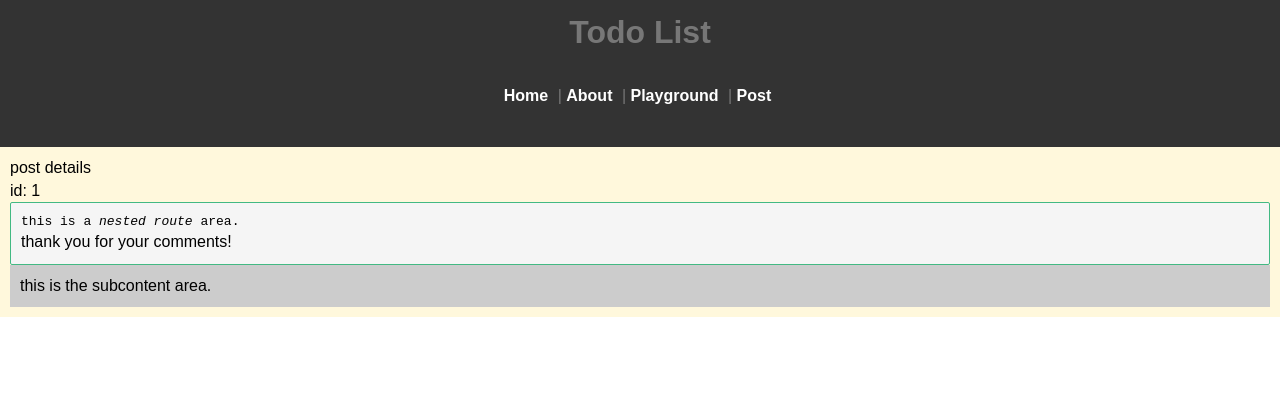
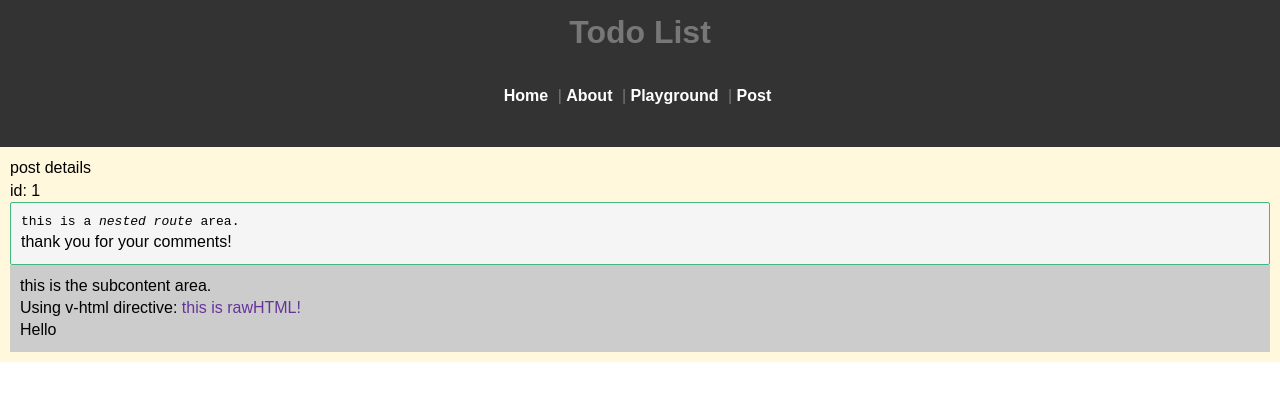
Before and after one commit to RyotaBannai/vue, a Vue app in the folder vue-app/: page /post/1/comment in a window 1280 px wide. Shown: the top 400 px of the page. Built offline with nearby package versions, Linux system fonts and the light colour scheme.

Commit message:
learning vue basics

```diff
--- a/vue-app/src/components/layout/CustomField.vue
+++ b/vue-app/src/components/layout/CustomField.vue
@@ -6,7 +6,8 @@
 
 <script>
     export default {
-        name: "CustomField"
+        name: "CustomField",
+
     }
 </script>
 
--- a/vue-app/src/views/SubContent.vue
+++ b/vue-app/src/views/SubContent.vue
@@ -1,12 +1,37 @@
 <template>
     <div id="sub-content">
         this is the subcontent area.
+        <p>Using v-html directive: <span v-html="rawHtml"></span></p>
+        {{_call}}
     </div>
 </template>
 
 <script>
     export default {
-        name: "SubContent"
+        name: "SubContent",
+        data() {
+            return {
+                rawHtml: '<span style="color:rebeccapurple">this is rawHTML!</span>',
+                message: 'Hello'
+            }
+        },
+        computed: {
+            // 算出 getter 関数
+            reversedMessage: function () {
+                // `this` は vm インスタンスを指します
+                return this.message.split('').reverse().join('')
+            },
+            _call: function () {
+                console.log('called');
+                return this.message;
+            }
+        },
+        methods: {
+            __call: function () {
+                console.log('called');
+                return this.message;
+            }
+        }
     }
 </script>
 
```
